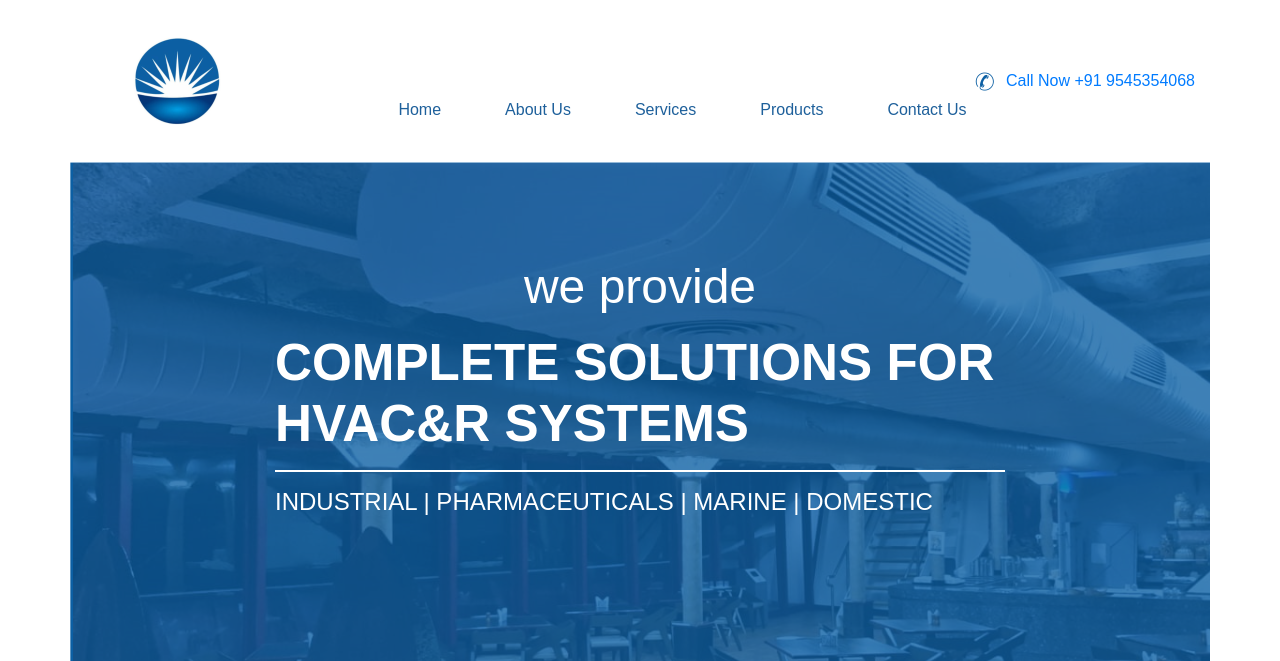
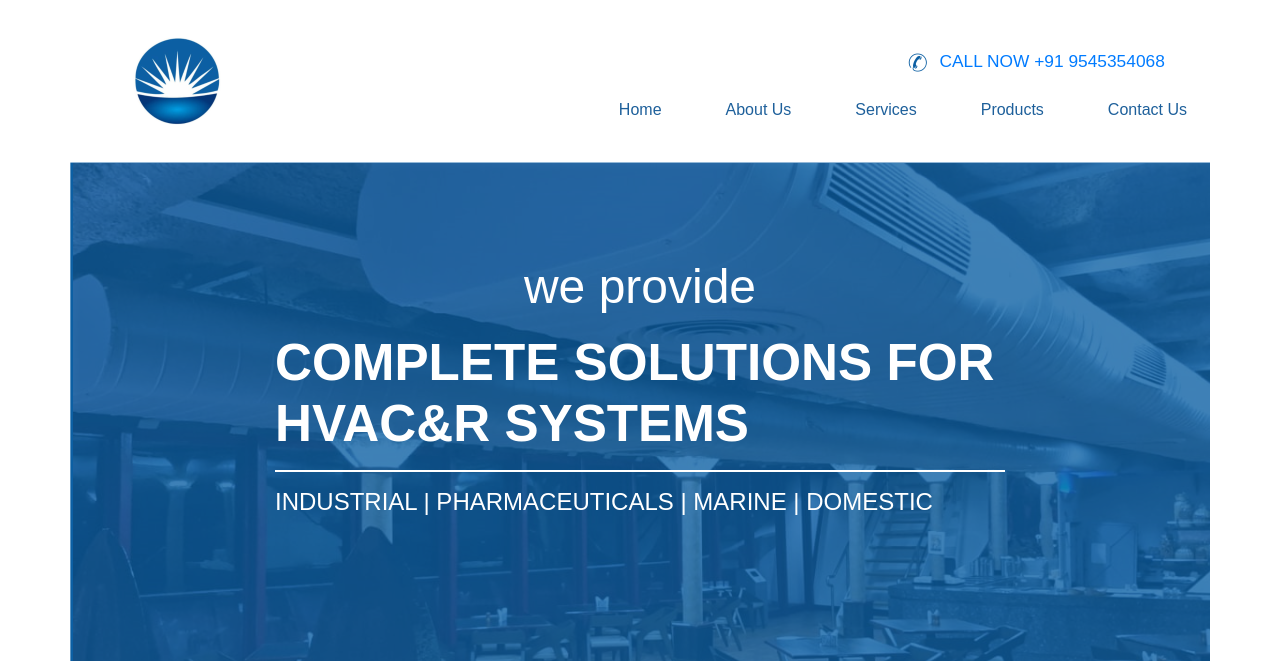
Before and after one commit to rashmiphadte/laxmisite, a PHP site: page / in a window 1280 px wide. Shown: the top 661 px of the page. Run offline with PHP 8.4, Linux system fonts and the light colour scheme; some libraries are stand-ins or nearby versions.

Commit message:
fix callnw option

```diff
--- a/assets/css/custom.css
+++ b/assets/css/custom.css
@@ -188,3 +188,12 @@ body {
     width: 100%;
     background-color: #FFF;
 }
+
+.call-info {
+    position: absolute;
+    right: 9%;
+    top: 30%;
+    text-transform: uppercase;
+    font-size: 13pt;
+    color: #1e609b;
+}
--- a/index.html
+++ b/index.html
@@ -52,7 +52,7 @@
                     </ul>
                 </div>
                 <!-- call now option -->
-                <div class="float-right  text-right">
+                <div class="float-right  text-right call-info">
                     <div class="d-block">
                         <span><a href="tel:+91 9545354068" class=""><img src="assets/img/phone-icon.png" alt="call"
                                 class="img-fluid mr-2" width=""> Call Now </span><span>+91 9545354068</a></span>
```
